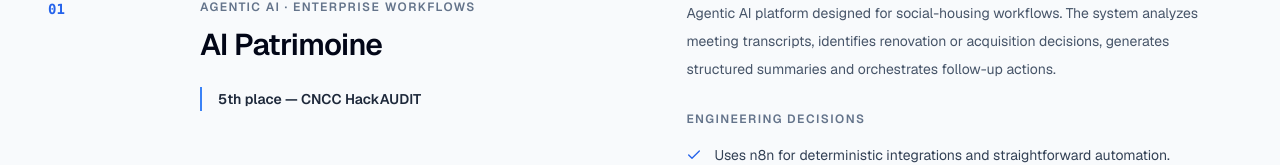
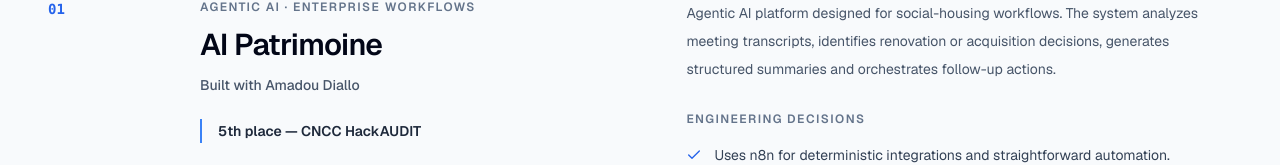
Before and after one commit to enstso/portfolio, a Next.js app: page /project in a window 1280 px wide. Shown: the part 688-853 px from the top of the page. Built offline with nearby package versions, Linux system fonts and the light colour scheme; no server answers; the database is empty.

Commit message:
content: credit Amadou Diallo on shared projects

```diff
--- a/app/page.tsx
+++ b/app/page.tsx
@@ -96,7 +96,7 @@
             {featuredProjects.slice(0, 3).map((project, index) => (
               <article key={project.slug} className="grid gap-5 py-8 md:grid-cols-[5rem_1fr_1fr_auto] md:items-start md:gap-8">
                 <p className="font-mono text-sm text-blue-600 dark:text-blue-400">0{index + 1}</p>
-                <div><p className="text-xs font-semibold uppercase tracking-[0.12em] text-slate-500">{project.category}</p><h3 className="mt-2 text-xl font-semibold tracking-tight text-slate-950 dark:text-white">{project.name}</h3>{project.period && <p className="mt-2 font-mono text-[11px] uppercase tracking-[0.12em] text-blue-600 dark:text-blue-400">{project.period}</p>}</div>
+                <div><p className="text-xs font-semibold uppercase tracking-[0.12em] text-slate-500">{project.category}</p><h3 className="mt-2 text-xl font-semibold tracking-tight text-slate-950 dark:text-white">{project.name}</h3>{project.period && <p className="mt-2 font-mono text-[11px] uppercase tracking-[0.12em] text-blue-600 dark:text-blue-400">{project.period}</p>}{project.collaborators && <p className="mt-2 text-xs font-medium text-slate-600 dark:text-slate-300">Built with {project.collaborators.join(", ")}</p>}</div>
                 <p className="text-sm leading-6 text-slate-600 dark:text-slate-400">{project.description}</p>
                 <Link className="inline-flex items-center gap-2 text-sm font-semibold text-blue-700 hover:underline dark:text-blue-300" href={`/project#${project.slug}`}>Case overview <ArrowRight className="h-4 w-4" /></Link>
               </article>
--- a/components/projects/featured-project-card.tsx
+++ b/components/projects/featured-project-card.tsx
@@ -7,7 +7,7 @@
   return (
     <article id={project.slug} className="scroll-mt-28 border-b border-slate-200 py-10 last:border-b-0 dark:border-slate-800 lg:grid lg:grid-cols-[7rem_0.9fr_1.1fr] lg:gap-10 lg:py-14">
       <p className="font-mono text-sm font-semibold text-blue-600 dark:text-blue-400">{String(index).padStart(2, "0")}</p>
-      <div className="mt-4 lg:mt-0"><p className="text-xs font-semibold uppercase tracking-[0.12em] text-slate-500">{project.category}</p><h3 className="mt-3 text-2xl font-semibold tracking-tight text-slate-950 dark:text-white sm:text-3xl">{project.name}</h3>{project.period && <p className="mt-3 font-mono text-xs uppercase tracking-[0.12em] text-blue-600 dark:text-blue-400">{project.period}</p>}{project.private && <p className="mt-4 inline-flex items-center gap-2 text-xs font-medium text-slate-500"><LockKeyhole className="h-3.5 w-3.5" /> Private case study</p>}{project.metric && <p className="mt-6 border-l-2 border-blue-500 pl-4 text-sm font-semibold leading-6 text-slate-800 dark:text-slate-200">{project.metric}</p>}</div>
+      <div className="mt-4 lg:mt-0"><p className="text-xs font-semibold uppercase tracking-[0.12em] text-slate-500">{project.category}</p><h3 className="mt-3 text-2xl font-semibold tracking-tight text-slate-950 dark:text-white sm:text-3xl">{project.name}</h3>{project.period && <p className="mt-3 font-mono text-xs uppercase tracking-[0.12em] text-blue-600 dark:text-blue-400">{project.period}</p>}{project.collaborators && <p className="mt-3 text-sm font-medium text-slate-600 dark:text-slate-300">Built with {project.collaborators.join(", ")}</p>}{project.private && <p className="mt-4 inline-flex items-center gap-2 text-xs font-medium text-slate-500"><LockKeyhole className="h-3.5 w-3.5" /> Private case study</p>}{project.metric && <p className="mt-6 border-l-2 border-blue-500 pl-4 text-sm font-semibold leading-6 text-slate-800 dark:text-slate-200">{project.metric}</p>}</div>
       <div className="mt-7 lg:mt-0"><p className="text-sm leading-7 text-slate-600 dark:text-slate-400">{project.description}</p><h4 className="mt-7 text-xs font-semibold uppercase tracking-[0.12em] text-slate-500">Engineering decisions</h4><ul className="mt-4 space-y-3">{project.highlights.map((highlight) => <li key={highlight} className="flex items-start gap-3 text-sm leading-6 text-slate-700 dark:text-slate-300"><Check className="mt-1 h-4 w-4 shrink-0 text-blue-600 dark:text-blue-400" /> {highlight}</li>)}</ul><div className="mt-7 flex flex-wrap gap-2">{project.technologies.map((technology) => <span key={technology} className="border border-slate-300 px-2.5 py-1 font-mono text-[11px] text-slate-600 dark:border-slate-700 dark:text-slate-400">{technology}</span>)}</div>{projectUrl && <a href={projectUrl} target="_blank" rel="noreferrer" className="mt-7 inline-flex items-center gap-2 text-sm font-semibold text-blue-700 hover:underline focus-ring dark:text-blue-300">View project <ArrowUpRight className="h-4 w-4" /></a>}</div>
     </article>
   );
--- a/lib/data/featuredProjects.ts
+++ b/lib/data/featuredProjects.ts
@@ -4,6 +4,7 @@
   category: string;
   description: string;
   period?: string;
+  collaborators?: string[];
   highlights: string[];
   technologies: string[];
   metric?: string;
@@ -19,6 +20,7 @@
     category: "Agentic AI · Enterprise Workflows",
     description:
       "Agentic AI platform designed for social-housing workflows. The system analyzes meeting transcripts, identifies renovation or acquisition decisions, generates structured summaries and orchestrates follow-up actions.",
+    collaborators: ["Amadou Diallo"],
     highlights: [
       "Uses n8n for deterministic integrations and straightforward automation.",
       "Combines LangChain business agents with LangGraph orchestration and workflow state.",
@@ -65,6 +67,7 @@
     description:
       "Co-founded GUIA, an AI-powered mobile application designed to automate Energy Performance Diagnosis (DPE) audit workflows and support the generation of compliant renovation reports.",
     period: "Nov 2025 – Present",
+    collaborators: ["Amadou Diallo"],
     highlights: [
       "Contributed to product strategy, technical architecture and full-stack development, combining React Native Expo, NestJS, Flask, REST APIs, LLM/RAG workflows, OCR, document analysis and image processing.",
       "Designed AI-guided features for property data collection, DPE calculations, photo-based diagnostic assistance and automated audit support, reducing image processing time from approximately 2 minutes to 15 seconds.",
```
